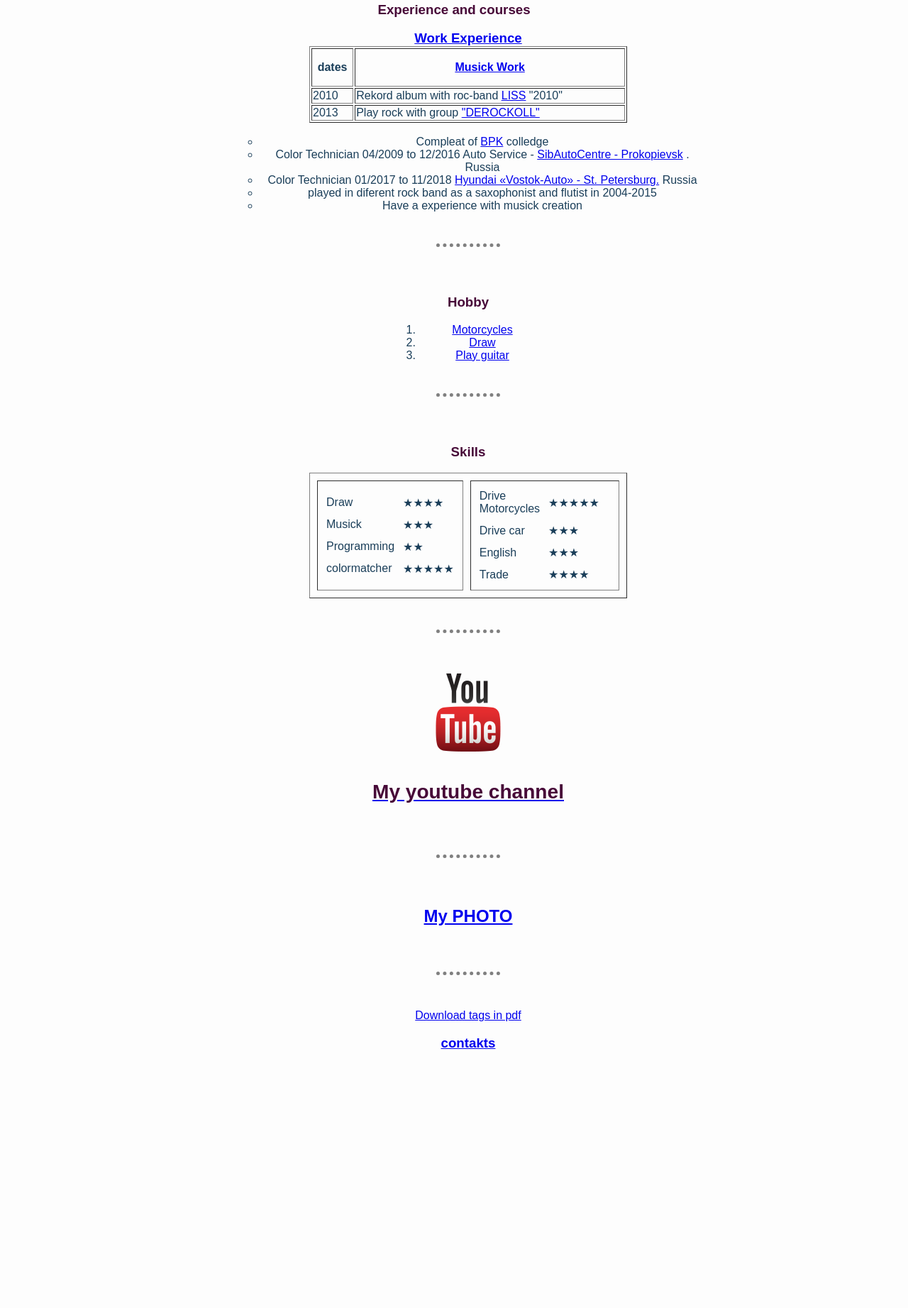
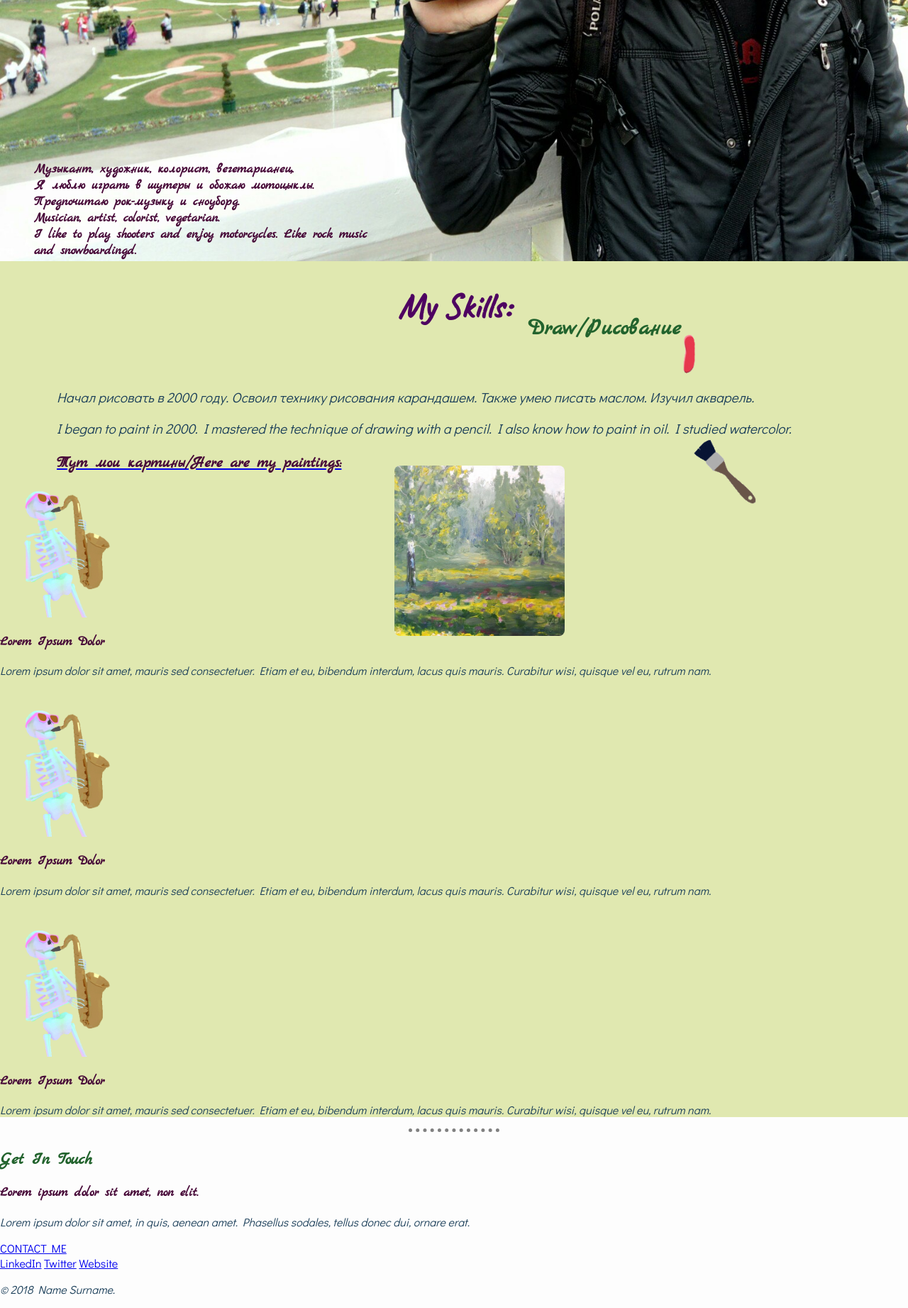
Before and after one commit to alekseydjazzz/cool261119, a plain HTML site: page index.html in a window 1280 px wide. Shown: the part 592-2435 px from the top of the page at 71% size. Before the commit the page ends 2092 px from the top, so only its background shows below. Drawn offline with Linux system fonts and the light colour scheme.

Commit message:
add all files

```diff
--- a/index.html
+++ b/index.html
@@ -5,31 +5,32 @@
   <meta charset="utf-8">
   <title>Алексей</title>
   <link rel="stylesheet" href="css/styles.css">
+  <link rel="stylesheet" href="css/stylecool.css">
   <link rel="icon" href="A.ico">
-  <link href="https://fonts.googleapis.com/css?family=Marck+Script|Merriweather|Montserrat|Sacramento&display=swap" rel="stylesheet">
+  <link href="https://fonts.googleapis.com/css?family=Caveat|Didact+Gothic|Marck+Script&display=swap" rel="stylesheet">
 </head>
 
 <body>
 
 
-  <div class="head">
+  <!--
 
-
-
-
+ <div class="head">
     <center>
       <img id="first" src="image/x_d9435482.jpg" alt="vk 15032009">
+
       <h1 style="
+      padding-top: 50px;
      margin-top: 0px;
      margin-bottom: 0px;
-     width: 200px;
+     width: auto;
      margin-right: 0px;
      margin-left: 0px;
  ">I am Aleksey</h1>
- <h1 style="
+      <h1 style="
 margin-top: 0px;
 margin-bottom: 0px;
-width: 200px;
+width: auto;
 margin-right: 0px;
 margin-left: 0px;
 ">Я Алексей</h1>
@@ -40,151 +41,114 @@ margin-left: 0px;
       <br>
       <hr>
       <p>музыкант, художник, колорист, вегетарианец </p>
-      <p>Я люблю играть в шутеры и обожаю мотоцыклы Предпочитаю рок-музыку и сноуборд.</p>
+      <p>Я люблю играть в шутеры и обожаю мотоцыклы. Предпочитаю рок-музыку и сноуборд.</p>
       <hr>
       <p>musician, artist, colorist, vegetarian </p>
-      <p>I like to play shooters and enjoy motorcycles., Like rock music and snowboardingd.</p>
+      <p>I like to play shooters and enjoy motorcycles. Like rock music and snowboardingd.</p>
 
       <br>
       <hr><br>
 
-      <div class="moto" style="
-    height: 75px;
-">
+      <div class="moto" style="height: 75px;">
         <img class="m1" src="image/motorcycle1.png" alt="">
         <img class="m2" src="image/motorcycle2.png" alt="">
+      </div>
 
-      </div>
-      <right>
-        <div class="fixaudio">
-
-
-          <div class="audio-div">
-
-            <audio controls="" style="border-color: #745c97;height: 35px;" class="audio-savan">
-                <source src="savan.mp3" type="audio/mpeg">
-                <a href="savan.mp3">Скачайте музыку</a>
-              </audio>
-            <h2 class="savanh2">Savan.mp3</h2>
-
-          </div>
-        </div>
-      </right>
-
-  </div>
-  <center>
-    <h3>Experience and courses</h3>
-    <ul>
-      <h3 style="margin:0px;" id="resume"><a href="image/resume.jpg" target="_blank">Work Experience</a> </h3>
-
-
-      <table border="1">
-
-        <head>
-          <th>dates</th>
-          <th> <a href="https://www.youtube.com/watch?v=IPorPJHzpFo&list=PLneUCA2iN-TrwA-kUdXhzgbMk1SPvsLje" target="_blank">Musick Work</a> </th>
-        </head>
-        <tbody>
-          <tr>
-            <td>2010</td>
-            <td> Rekord album with roc-band <a href="https://www.youtube.com/watch?v=Pv4FH0PAzyQ&list=PLneUCA2iN-TrhhkIaE1fEDvK9ItWexS3g&index=23">LISS</a> "2010"</td>
-          </tr>
-          <tr>
-            <td>2013</td>
-            <td> Play rock with group <a href="https://youtu.be/zKWmEltlfog">"DEROCKOLL"</a></td>
-          </tr>
-        </tbody>
-      </table>
-      <br>
-      <ul>
-        <li> Compleat of <a href="http://www.belpc.ru/" target="_blank">BPK</a> colledge</li>
-        <li>Color Technician 04/2009 to 12/2016
-          Auto Service - <a href="http://sibavtocentr.com/" target="_blank">SibAutoCentre - Prokopievsk</a> . Russia</li>
-        <li>Color Technician 01/2017 to 11/2018 <a href="http://hyundai-vostokavto.ru/" target="_blank">Hyundai «Vostok-Auto» - St. Petersburg.</a>
-          Russia</li>
-        <li>played in diferent rock band as a saxophonist and flutist in 2004-2015 </li>
-        <li>Have a experience with musick creation</li>
-      </ul>
-
-      <br><br>
-      <hr><br><br>
-      <h3>Hobby</h3>
-      <ol>
-        <li><a
-            href="https://scontent.fhel3-1.fna.fbcdn.net/v/t1.0-9/225575_151751851558764_6753246_n.jpg?_nc_cat=107&_nc_oc=AQnS5YsVoe7iZhD_k0vh-PhpvontQ3AZlP1omN5FIWeFLe7jJCX0b-9E5-BqOdHQrRw&_nc_ht=scontent.fhel3-1.fna&oh=bf1cfbb27d4d0405b409cb8070f35a7e&oe=5E3E9C67"
-            target="_blank">Motorcycles</a> </li>
-        <li><a href="https://sun9-4.userapi.com/c1499/u26587073/74102149/x_2134d55e.jpg" target="_blank">Draw</a></li>
-        <li><a href="https://www.youtube.com/watch?v=Jgc0ptzgd1k" target="_blank">Play guitar</a></li>
-      </ol>
-      <br><br>
-      <hr><br><br>
-      <h3>Skills</h3>
-      <table cellspacing="10" border="1">
-        <tr>
-          <td>
-            <table cellspacing="10">
-              <tr>
-                <td>Draw</td>
-                <td>★★★★</td>
-              </tr>
-              <tr>
-                <td>Musick</td>
-                <td>★★★</td>
-              </tr>
-              <tr>
-                <td>Programming</td>
-                <td>★★</td>
-              </tr>
-              <tr>
-                <td>colormatcher</td>
-                <td>★★★★★</td>
-              </tr>
-            </table>
-          </td>
-          <td>
-            <table cellspacing="10">
-              <tr>
-                <td>Drive Motorcycles</td>
-                <td>★★★★★</td>
-              </tr>
-              <tr>
-                <td>Drive car</td>
-                <td>★★★</td>
-              </tr>
-              <tr>
-                <td>English</td>
-                <td>★★★</td>
-              </tr>
-              <tr>
-                <td>Trade</td>
-                <td>★★★★</td>
-              </tr>
-        </tr>
-      </table>
-      </td>
-      </tr>
-      </table>
-      <br><br>
-      <hr><br><br>
-      <a href="https://www.youtube.com/channel/UCCPMFdLlgpH8Gd-j7CtWcJw?view_as=subscriber"><img src="image\youtube_socialnetwork_19998.png" alt="" id="youtubepng"></a>
-
-      <h2 id="youtube"> <a href="https://www.youtube.com/channel/UCCPMFdLlgpH8Gd-j7CtWcJw?view_as=subscriber">
-          <h3>My youtube channel</h3>
-        </a> </h2>
-      <br><br>
-      <hr><br><br>
-
-
-      <h2 id="myphoto"> <a href="photo.html" target="_blank">My PHOTO</a> </h2>
-      <br><br>
-      <hr><br><br>
-      <a Download href="http://web.stanford.edu/group/csp/cs21/htmlcheatsheet.pdf" target="_blank">Download tags in pdf</a>
-      <h3><strong><a href="contakts.html" target="_blank">contakts</a></strong></h3>
+ -->
 
 
 
 
-  </center>
+
+
+
+
+
+
+  <div class="middle-container">
+    <div class="profile">
+      <!--  <img id="middlephoto" src="image/petergof.jpg" alt="vk 15032009">  -->
+      <span>
+        <h2 id="hello">Hello/Привет</h2>
+      </span>
+      <span>
+        <div class="hello2">
+          <h2 style="margin-bottom: 0px;">Я рад, что вы посетили мой персоональный сайт!</h2>
+          <h2>I am glad that you visited my personal site!</h2>
+        </div>
+        <div class="about">
+      </span>
+      <h3 class="about1">Музыкант, художник, колорист, вегетарианец. </h3>
+      <h3 class="about1">Я люблю играть в шутеры и обожаю мотоцыклы. Предпочитаю рок-музыку и сноуборд.</h3>
+
+      <h3 class="about1">Musician, artist, colorist, vegetarian. </h3>
+      <h3 class="about1">I like to play shooters and enjoy motorcycles. Like rock music and snowboardingd.</h3>
+      </span>
+    </div>
+  </div>
+
+
+
+  <div class="skills">
+    <img class="painting" src="gif/painting.gif" alt="">
+    <center>
+      <h1 id="myskills1">My Skills:</h1>
+    </center>
+    <div class="skill-row">
+
+      <span>
+        <h2 id="draw">Draw/Рисование</h2>
+      </span>
+      <div class="skillspaiting">
+        <span>
+          <p>Начал рисовать в 2000 году. Освоил технику рисования карандашем. Также умею писать маслом. Изучил акварель.</p>
+        </span>
+        <span>
+          <p>I began to paint in 2000. I mastered the technique of drawing with a pencil. I also know how to paint in oil. I studied watercolor.</p>
+        </span>
+        <span>
+           <a href="paintings\mypaintings.html" target="_blank"><h3>Тут мои картины/Here are my paintings:</h3></a>
+           </span>
+            <a href="paintings\mypaintings.html" id="forest1" target="_blank"><img style="width: 15rem;" src="paintings\x_1973d948.jpg" alt=""></a>
+
+  </div>
+<br><br><br><br><br><br><br><br><br><br><br>
+
+
+    </div>
+    <div class="skill-row">
+      <img class="sax" src="gif/sax.gif" alt="">
+      <h3>Lorem Ipsum Dolor</h3>
+      <p>Lorem ipsum dolor sit amet, mauris sed consectetuer. Etiam et eu, bibendum interdum, lacus quis mauris. Curabitur wisi, quisque vel eu, rutrum nam.</p>
+    </div>
+    <div class="skill-row">
+      <img class="sax" src="gif/sax.gif" alt="">
+      <h3>Lorem Ipsum Dolor</h3>
+      <p>Lorem ipsum dolor sit amet, mauris sed consectetuer. Etiam et eu, bibendum interdum, lacus quis mauris. Curabitur wisi, quisque vel eu, rutrum nam.</p>
+    </div>
+    <div class="skill-row">
+      <img class="sax" src="gif/sax.gif" alt="">
+      <h3>Lorem Ipsum Dolor</h3>
+      <p>Lorem ipsum dolor sit amet, mauris sed consectetuer. Etiam et eu, bibendum interdum, lacus quis mauris. Curabitur wisi, quisque vel eu, rutrum nam.</p>
+    </div>
+  </div>
+  <hr>
+  <div class="contact-me">
+    <h2>Get In Touch</h2>
+    <h3>Lorem ipsum dolor sit amet, non elit.</h3>
+    <p>Lorem ipsum dolor sit amet, in quis, aenean amet. Phasellus sodales, tellus donec dui, ornare erat.</p>
+    <a class="btn" href="mailto:tv42rus@gmail.com">CONTACT ME</a>
+  </div>
+  </div>
+
+
+  <div class="bottom-container">
+    <a class="footer-link" href="https://www.linkedin.com/">LinkedIn</a>
+    <a class="footer-link" href="https://twitter.com/">Twitter</a>
+    <a class="footer-link" href="https://www.appbrewery.co/">Website</a>
+    <p>© 2018 Name Surname.</p>
+  </div>
+
 </body>
 
 </html>
```
Also changed, not shown: home.html (added, +190 -0 lines).
